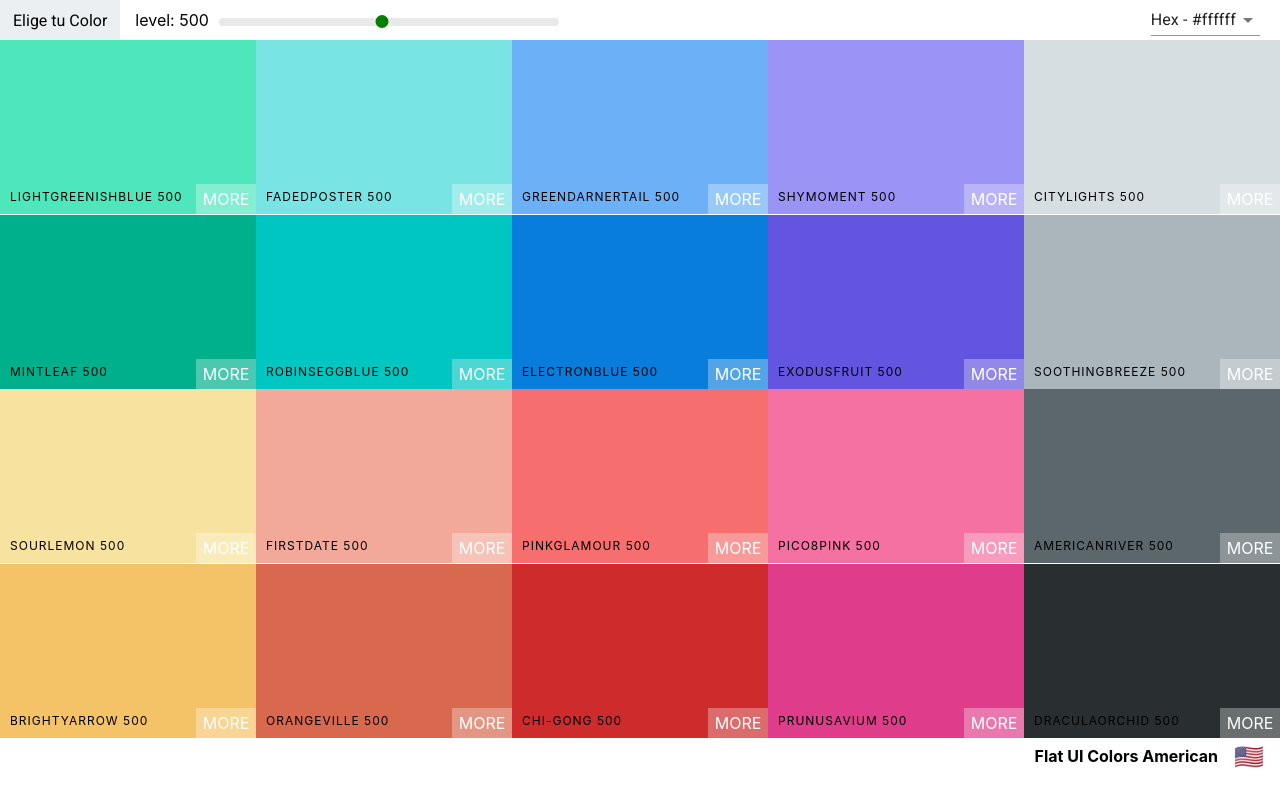
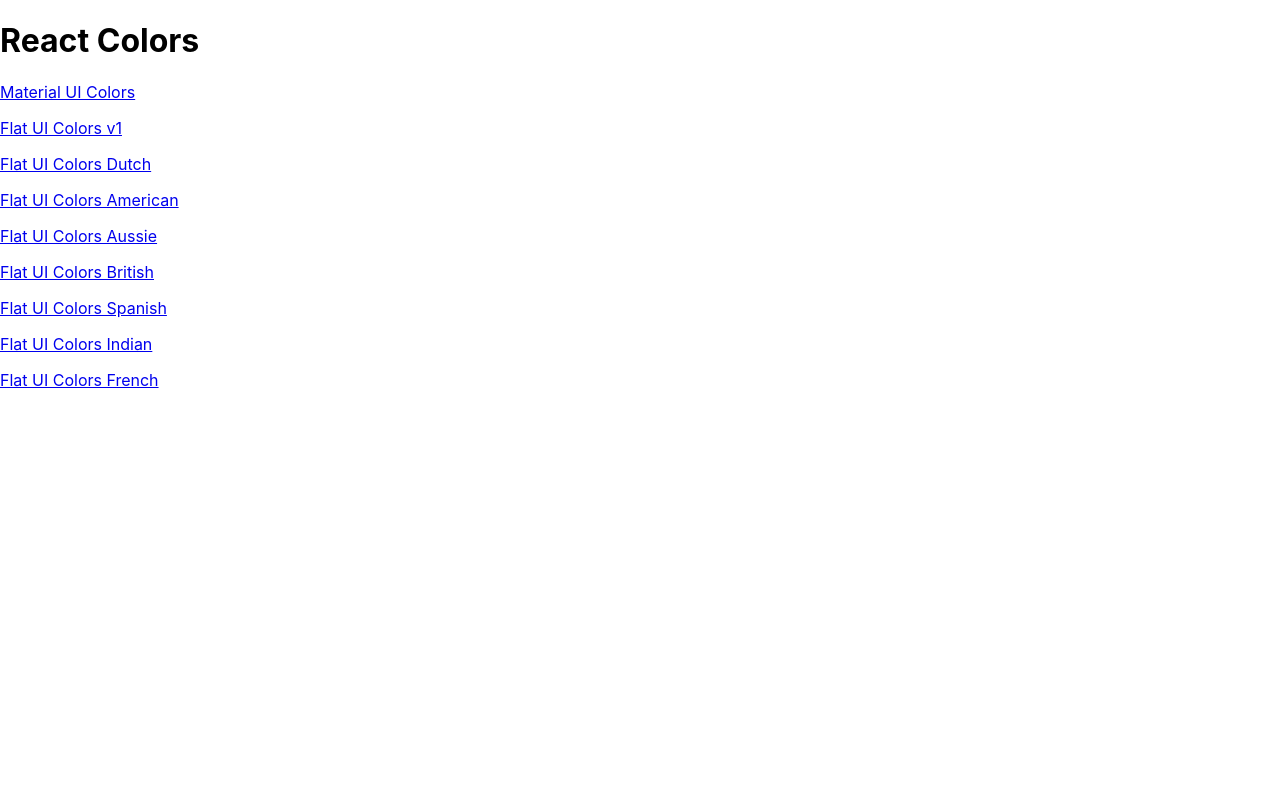
Before and after one commit to BCNLEGEND/color_picker, a React (Create React App) app: page / in a window 1280 px wide. Built offline with nearby package versions, Linux system fonts and the light colour scheme.

Commit message:
Added react-router and PaletteList

```diff
--- a/package.json
+++ b/package.json
@@ -13,6 +13,7 @@
     "react": "^17.0.1",
     "react-copy-to-clipboard": "^5.0.2",
     "react-dom": "^17.0.1",
+    "react-router-dom": "^5.2.0",
     "react-scripts": "4.0.1",
     "web-vitals": "^0.2.4"
   },
--- a/src/App.js
+++ b/src/App.js
@@ -1,14 +1,37 @@
 import React, { Component } from "react";
+import { Route, Switch } from "react-router-dom";
 import Palette from "./Palette";
 import seedPalette from "./seedColors";
 import { generatePalette } from "./colorHelpers";
+import PaletteList from "./PaletteList";
 
 class App extends Component {
+  findPalette = (id) => {
+    return seedPalette.find((palette) => palette.id === id);
+  };
   render() {
     return (
-      <div className="App">
-        <Palette palette={generatePalette(seedPalette[3])} />
-      </div>
+      <Switch>
+        <Route
+          exact
+          path="/"
+          render={() => <PaletteList palettes={seedPalette} />}
+        />
+        <Route
+          exact
+          path="/palette/:id"
+          render={(routeProps) => (
+            <Palette
+              palette={generatePalette(
+                this.findPalette(routeProps.match.params.id)
+              )}
+            />
+          )}
+        />
+      </Switch>
+      // <div className="App">
+      //   <Palette palette={generatePalette(seedPalette[3])} />
+      // </div>
     );
   }
 }
--- a/src/Navbar.js
+++ b/src/Navbar.js
@@ -5,6 +5,7 @@
 import Snackbar from "@material-ui/core/Snackbar";
 import IconButton from "@material-ui/core/IconButton";
 import CloseIcon from "@material-ui/icons/Close";
+import { Link } from "react-router-dom";
 import "rc-slider/assets/index.css";
 import "./Navbar.css";
 
@@ -26,7 +27,7 @@
     return (
       <nav className="Navbar">
         <div className="Navbar__logo">
-          <a href="/#">Elige tu Color</a>
+          <Link to="/">Elige tu Color</Link>
         </div>
         <div className="Navbar__container">
           <span className="Navbar__span">level: {level}</span>
--- /dev/null
+++ b/src/PaletteList.js
@@ -0,0 +1,18 @@
+import React, { Component } from "react";
+import { Link } from "react-router-dom";
+
+export default class PaletteList extends Component {
+  render() {
+    const { palettes } = this.props;
+    return (
+      <div>
+        <h1>React Colors</h1>
+        {palettes.map((palette) => (
+          <p>
+            <Link to={`/palette/${palette.id}`}>{palette.paletteName}</Link>
+          </p>
+        ))}
+      </div>
+    );
+  }
+}
```
Also changed, not shown: src/index.js (+9 -8 lines), 2 other files (tests, documents, lock files or other folders).
